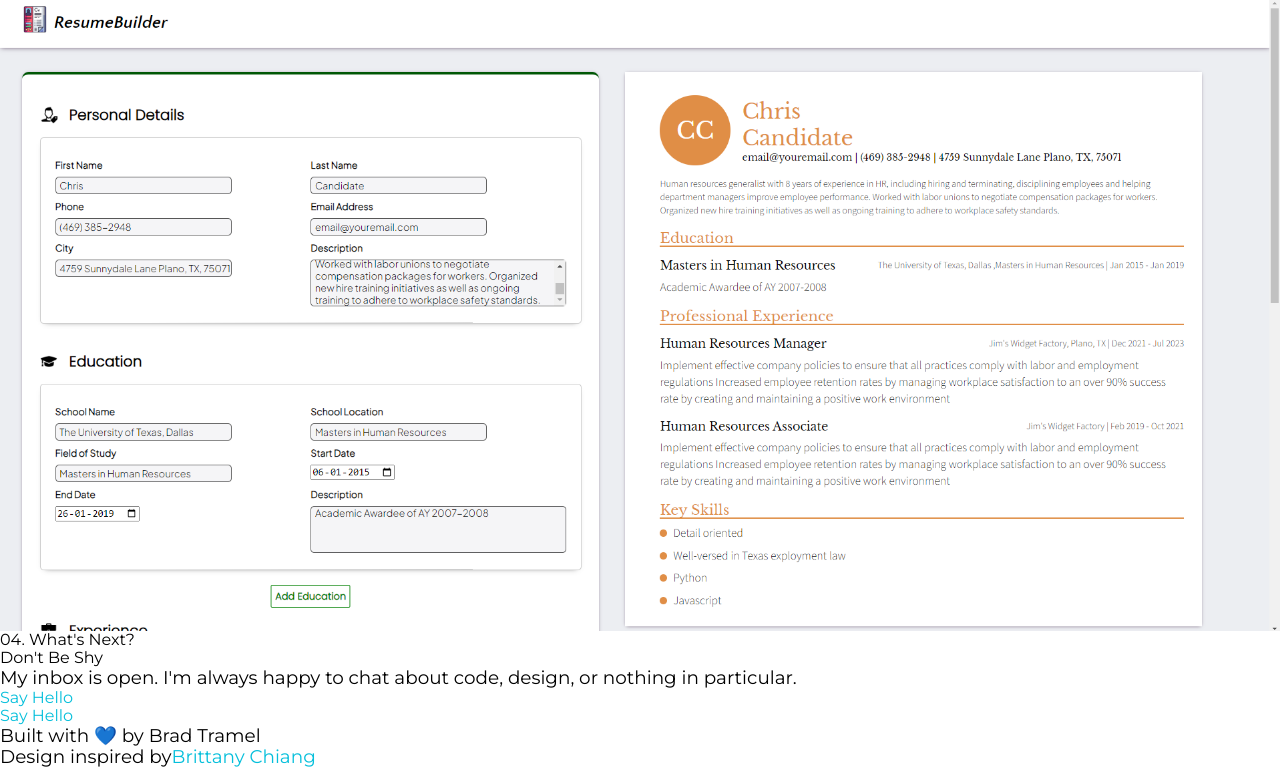
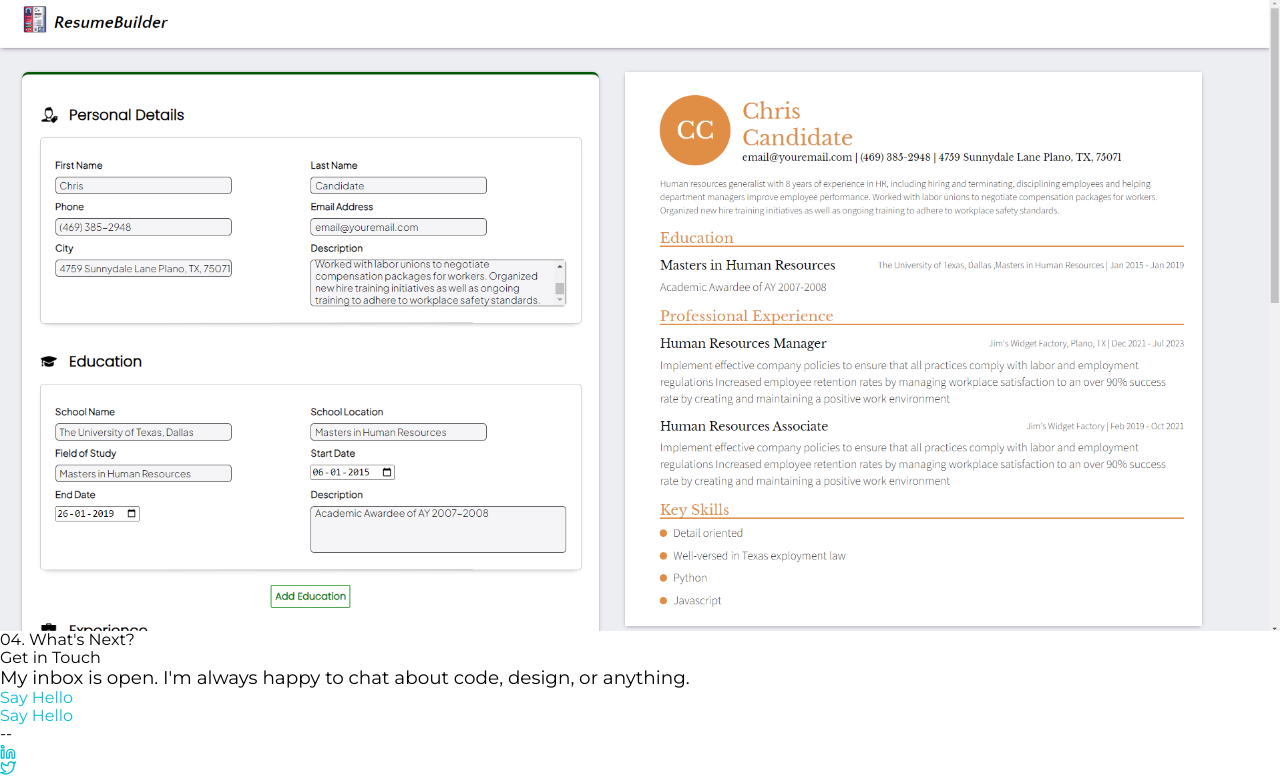
Before and after one commit to RahulKrishna-A/Portfolio-V2, a React (Vite) app: page / in a window 1280 px wide. Shown: the part 8508-9284 px from the top of the page. Built offline with nearby package versions, Linux system fonts and the light colour scheme.

Commit message:
Fix:Intersection

```diff
--- a/src/Pages/Home/Components/Contact.tsx
+++ b/src/Pages/Home/Components/Contact.tsx
@@ -1,4 +1,5 @@
 import Button from "../../Layout/Components/Button.tsx";
+import {FiGithub, FiLinkedin, FiMessageSquare, FiTwitter} from "react-icons/fi";
 
 const Contact = ({fonts}: {
     fonts: { accent: string; primaryHeading: string; secondaryHeading: string; base: string }
@@ -8,12 +9,14 @@ const Contact = ({fonts}: {
             <div className='group w-1/2 flex flex-col items-start justify-start gap-6 text-left'>
                 <h1 className={`${fonts.accent}`}>04. What&apos;s Next?</h1>
                 <h2 className={`${fonts.primaryHeading} text-[2.25rem]`}>
-                    Don&apos;t Be Shy
+                    Get in Touch
                 </h2>
                 <p className={`${fonts.base} leading-relaxed tracking-[.01rem]`}>
                     My inbox is open. I&apos;m always happy to chat about code, design, or
-                    nothing in particular.
+                    anything.
                 </p>
+                <div className={"flex flex-row gap-4 mt-4 "}> {/* Added gap for spacing */}
+                    <div>
                         <Button
                             to={
                                 'mailto:bradtramel@gmail.com?&subject=Hey Brad&body=Cool portfolio website!'
@@ -22,6 +25,36 @@ const Contact = ({fonts}: {
                             Say Hello
                         </Button>
                     </div>
+
+                    <div className={"flex flex-row gap-4 ml-[150px] items-center"}>
+                        <span className="text-white">
+                            --
+                        </span>
+                        <a
+                            className='group'
+                            title='Linkedin'
+                            aria-label='LinkedIn'
+                            href='https://www.github.com/'
+                        >
+                            <span
+                                className='text-gray-200 hover:text-[#05BFDB] hover:-translate-y-1 transition-transform p-2'>
+                                <FiLinkedin className='h-[20px] w-[20px]'/>
+                            </span>
+                        </a>
+
+                        <a
+                            className='group'
+                            title='Twitter'
+                            aria-label='Twitter'
+                            href='https://twitter.com/'
+                        >
+                            <span className='text-gray-200 hover:text-[#05BFDB] hover:-translate-y-1 transition-transform p-2'>
+                                <FiTwitter className='h-[20px] w-[20px]'/>
+                            </span>
+                        </a>
+                    </div>
+                </div>
+            </div>
         </div>
     )
 }
--- a/src/Pages/Home/Components/Hero.tsx
+++ b/src/Pages/Home/Components/Hero.tsx
@@ -50,7 +50,7 @@ const Hero = ({fonts}: {
                     I build cool Softwares.
                 </motion.h1>
             </div>
-            <motion.p variants={item} className={`md:max-w-[50%] ${fonts.base} pb-4`}>
+            <motion.p variants={item} className={`md:max-w-[55%] ${fonts.base} pb-4`}>
                 More formally, I&apos;m a <span className={"font-bold"}>Full Stack Developer</span> specializing in building engaging, and accessible web experiences. Currently, I&apos;m focused on building  tech solutions for fast-growing startups.
             </motion.p>
             <motion.div
--- a/src/Pages/Home/Components/Project.tsx
+++ b/src/Pages/Home/Components/Project.tsx
@@ -3,6 +3,7 @@ import NumberedHeading from "./NumberedHeading.tsx";
 import cashflow from "../../../assets/Cashflow.png"
 import gestureLock from "../../../assets/GestureLock.png"
 import resumeBuilder from "../../../assets/ResumeBuilder.png"
+import { motion } from 'framer-motion';
 
 
 const Projects = ({fonts}: {
@@ -41,7 +42,12 @@ const Projects = ({fonts}: {
 
     ]
     return (
-        <div className='group flex flex-col min-h-screen justify-center mt-20'>
+        <motion.div
+            initial={{opacity: 0, y: 30}}
+            whileInView={{opacity: 1, y: 0}}
+            viewport={{once: true}}
+            transition={{ease: 'easeOut', duration: 1, delay: 0.75}}
+            className={`flex flex-col gap-6 ${fonts.base} group flex flex-col min-h-screen justify-center pt-10`}>
             <NumberedHeading number='.03' title="Things I've Built"/>
 
             {/* mobile screens */}
@@ -203,7 +209,7 @@ const Projects = ({fonts}: {
                     </div>
                 ))}
             </div>
-        </div>
+        </motion.div>
     )
 }
 
--- a/src/Pages/Home/Home.tsx
+++ b/src/Pages/Home/Home.tsx
@@ -84,7 +84,7 @@ export default function Home() {
             >
                 <Contact fonts={fonts}/>
             </section>
-            <section className='absolute bottom-2 w-full flex flex-col gap-1 font-mono text-gray-200 text-center'>
+            {/* <section className='absolute bottom-2 w-full flex flex-col gap-1 font-mono text-gray-200 text-center'>
                 <p className='text-[.5rem]'>Built with &#128153; by Brad Tramel</p>
                 <p className='text-[.5rem]'>
                     Design inspired by
@@ -96,7 +96,7 @@ export default function Home() {
                         Brittany Chiang
                     </a>
                 </p>
-            </section>
+            </section> */}
         </main>
     </div>
 }
```
Lines whose indentation alone changed are shown as unchanged.
